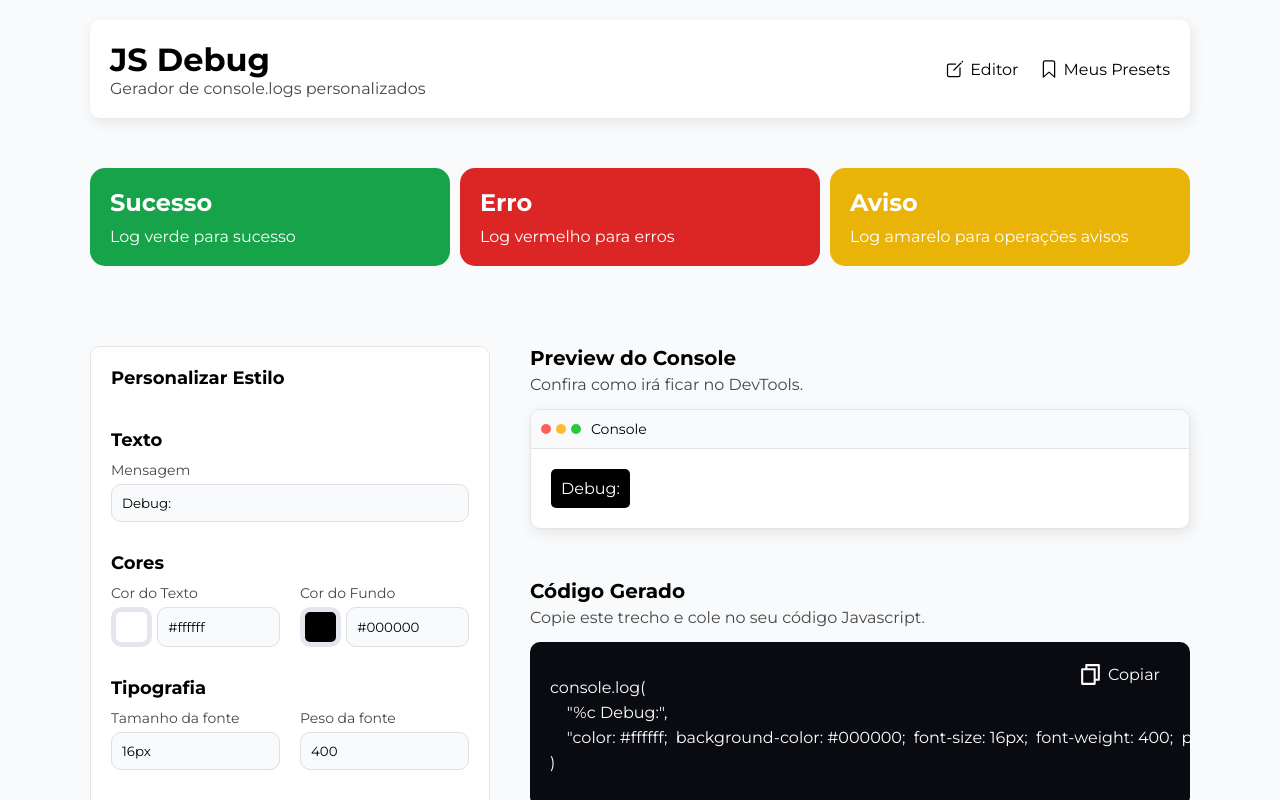
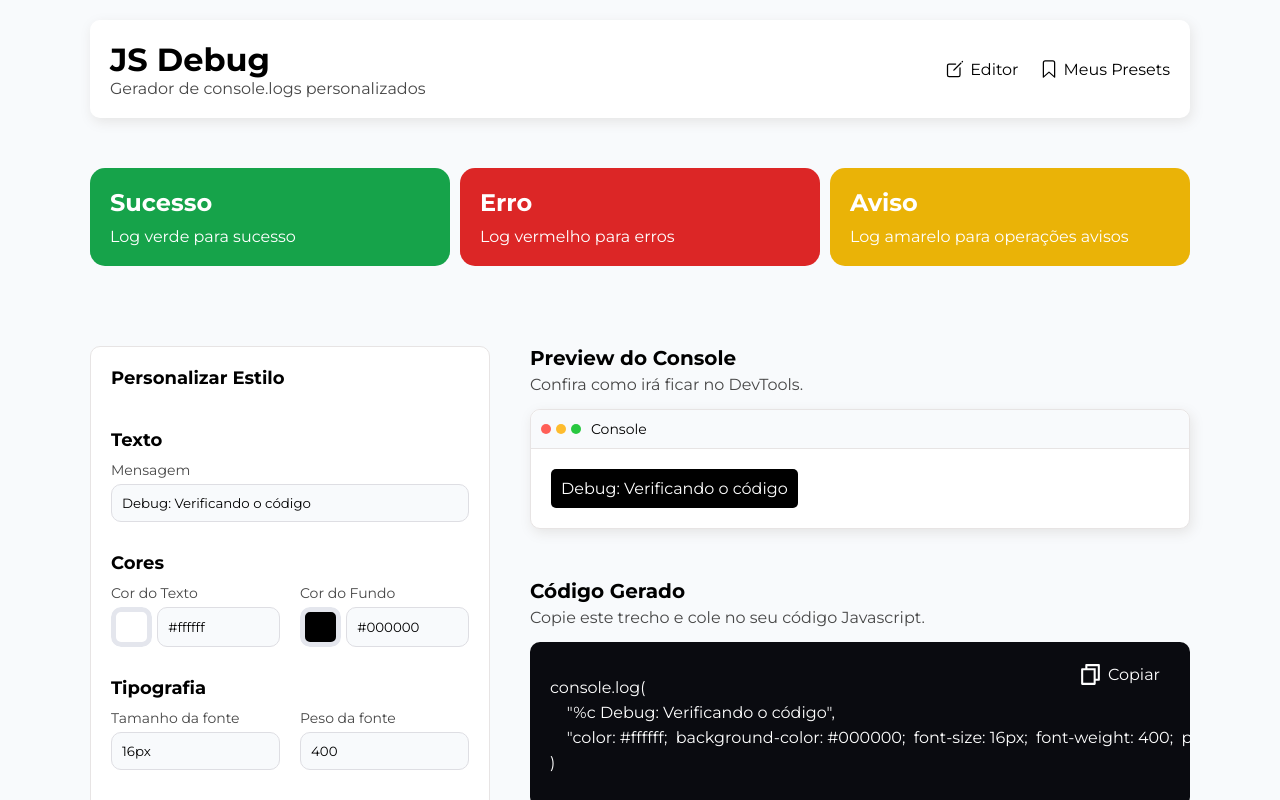
Before and after one commit to lucasmrdeveloper/JS-Debug, a React (Vite) app: page / in a window 1280 px wide. Shown: the top 800 px of the page. Built offline with nearby package versions, Linux system fonts and the light colour scheme.

Commit message:
Style: Adiciona texto no campo da mensagem

```diff
--- a/src/main.jsx
+++ b/src/main.jsx
@@ -31,7 +31,7 @@ function Root() {
     const [notificacao, setNotificacao] = useState(false)
 
     const [estado, setEstado] = useState({
-      mensagem: "Debug:",
+      mensagem: "Debug: Verificando o código",
       corTexto: "#ffffff",
       corFundo: "#000000",
       tamanhoFonte: "16px",
```
